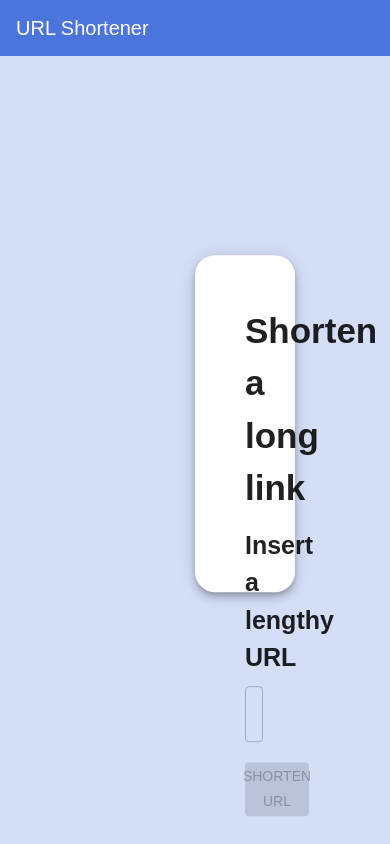
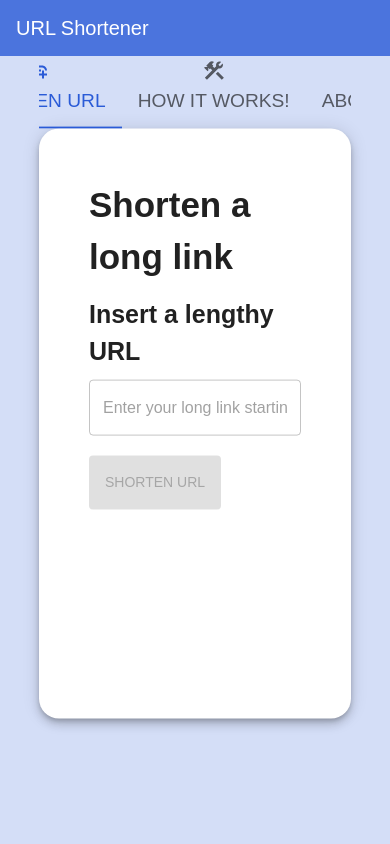
Before and after one commit to TripathyM/url-shortener, a React (Vite) app in the folder frontend/: page / in a window 390 px wide. Built offline with nearby package versions, Linux system fonts and the light colour scheme.

Commit message:
Add responsiveness

```diff
--- a/frontend/src/pages/NewHome.tsx
+++ b/frontend/src/pages/NewHome.tsx
@@ -47,8 +47,8 @@ const NewHome = () => {
       <Box
         sx={{
           position: "absolute",
-          height: 0.4,
-          width: "calc(100% - 400px)",
+          height:  { xs: '0.7', md: '0.4' },
+          width: '80%',
           top: "40%",
           left: "50%",
           transform: "translate(-50%, -50%)",
```
